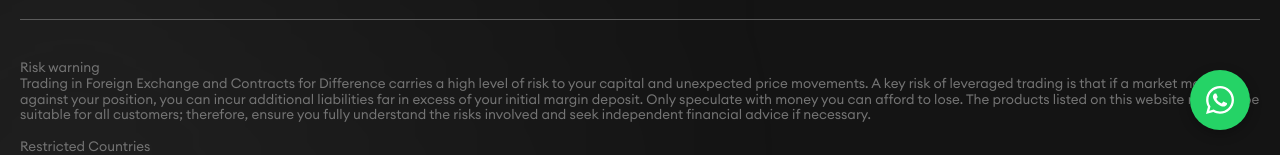
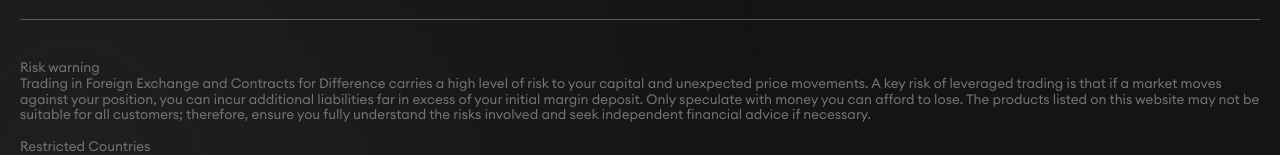
Before and after one commit to seaglobalfx/sea-globalfx-webapp, a Next.js app: page /blog in a window 1280 px wide. Shown: the part 640-795 px from the top of the page. Built offline with nearby package versions, Linux system fonts and the light colour scheme; no server answers.

Commit message:
chore: comment out FloatingWhatsapp component in layout

```diff
--- a/src/app/layout.js
+++ b/src/app/layout.js
@@ -148,7 +148,7 @@ export default function RootLayout({ children }) {
             <Header />
             {children}
             <Footer />
-            <FloatingWhatsapp />
+            {/* <FloatingWhatsapp /> */}
             <Toaster />
           </ApolloClientProvider>
         </LanguageProvider>
```
